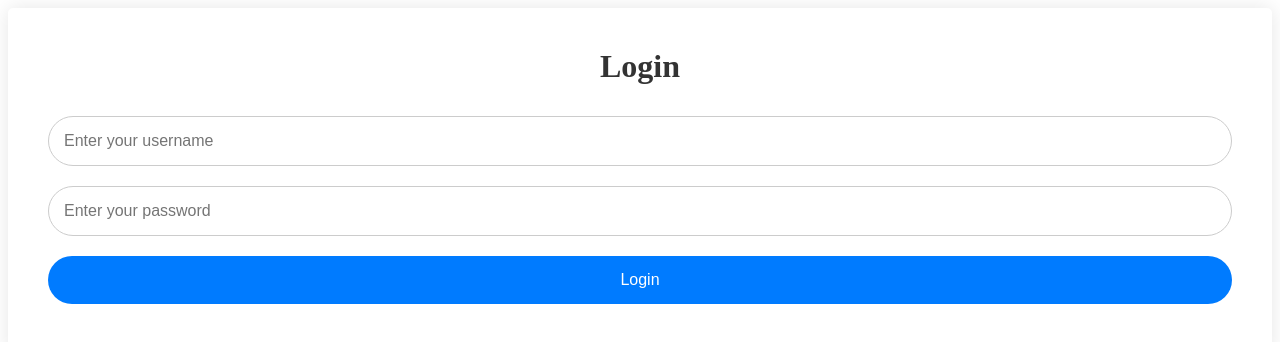
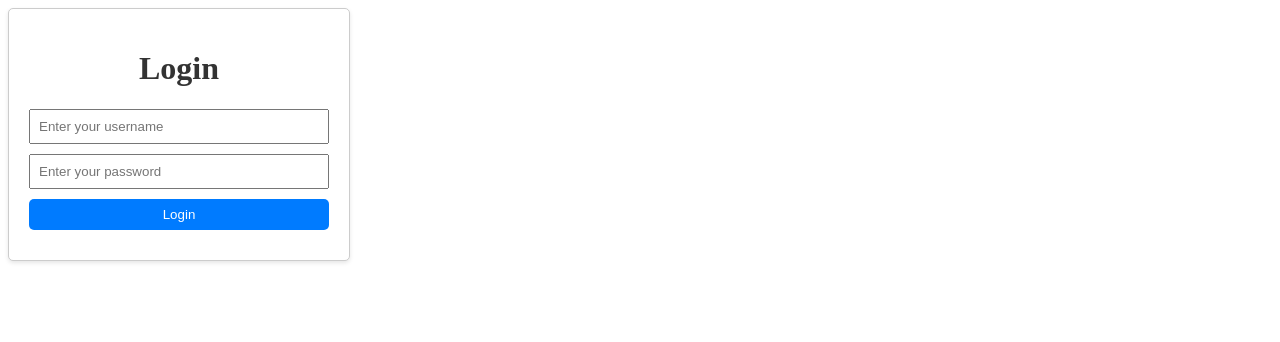
Before and after one commit to mali053/Angular_jobs_project, an Angular app: page / in a window 1280 px wide. Shown: the top 342 px of the page. Built offline with nearby package versions, Linux system fonts and the light colour scheme.

Commit message:
change the css

```diff
--- a/src/app/components/login/login.component.scss
+++ b/src/app/components/login/login.component.scss
@@ -1,49 +1,49 @@
+/* Styles for the user login form */
 body {
-    font-family: Arial, sans-serif;
-    background-color: #f7f7f7;
     margin: 0;
     padding: 0;
+    height: 100vh;
     display: flex;
     justify-content: center;
     align-items: center;
-    height: 100vh;
+    background-color: #f0f0f0;
 }
 
 .login-container {
+    width: 300px;
+    padding: 20px;
+    border: 1px solid #ccc;
+    border-radius: 5px;
     background-color: #fff;
-    padding: 40px;
-    border-radius: 5px;
-    box-shadow: 0 0 20px rgba(0, 0, 0, 0.1);
+    box-shadow: 0 2px 4px rgba(0, 0, 0, 0.1);
 }
 
-.login-container h1 {
-    margin-top: 0;
+h1 {
     text-align: center;
     color: #333;
 }
 
-.login-container form {
-    text-align: center;
+form {
+    margin-top: 20px;
 }
 
-.login-container input {
+input[type="text"],
+input[type="password"],
+input[type="submit"] {
     width: 100%;
-    padding: 15px;
-    margin: 10px 0;
-    border: 1px solid #ccc;
-    border-radius: 25px;
+    padding: 8px;
+    margin-bottom: 10px;
     box-sizing: border-box;
-    font-size: 16px;
 }
 
-.login-container input[type="submit"] {
+input[type="submit"] {
     background-color: #007bff;
     color: #fff;
+    border: none;
+    border-radius: 5px;
     cursor: pointer;
-    border: none;
-    transition: background-color 0.3s ease;
 }
 
-.login-container input[type="submit"]:hover {
+input[type="submit"]:hover {
     background-color: #0056b3;
 }
```
